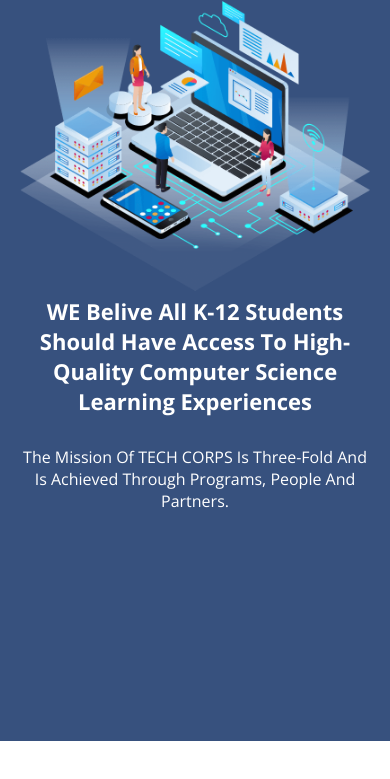
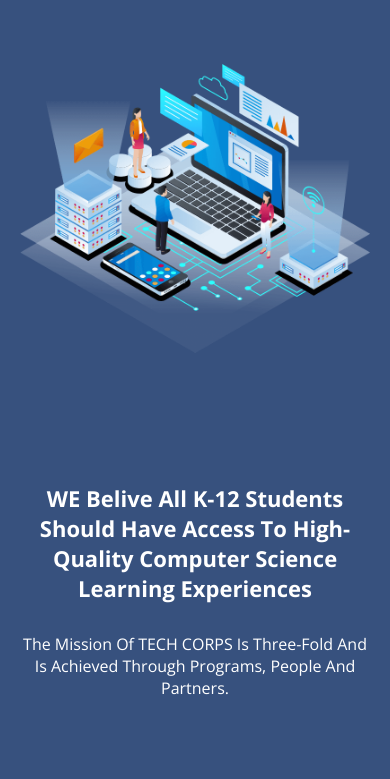
Before and after one commit to olayinka06-dev/Techcorp, a website: page index.html in a window 390 px wide. Shown: the part 103-882 px from the top of the page. Before the commit the page ends 844 px from the top, so only its background shows below. Drawn offline with nearby package versions, Linux system fonts and the light colour scheme.

Commit message:
first commit

```diff
--- a/style.css
+++ b/style.css
@@ -6,6 +6,7 @@
     font-family: "Open Sans", sans-serif;
 }
 .hero{
+    min-height: 100vh;
     width: 100%;
     background-color: #37517e;
 }
@@ -93,7 +94,8 @@
     opacity: 0;
 }
 .container{
-    /* width: 100%; */
+    width: 100%;
+    min-height: 90vh;
     display: flex;
     flex-direction: row;
     align-items: center;
@@ -116,11 +118,15 @@
 .second{
     width: 100%;
 }
+.second img{
+    width: 100%;
+    /* height: 600px; */
+}
 
 
 @media screen and (max-width: 950px) {
     .hero{
-        height: 100vh;
+        min-height: 100vh;
         padding-top: 20px;
         padding-bottom: 40px;
     }
```
